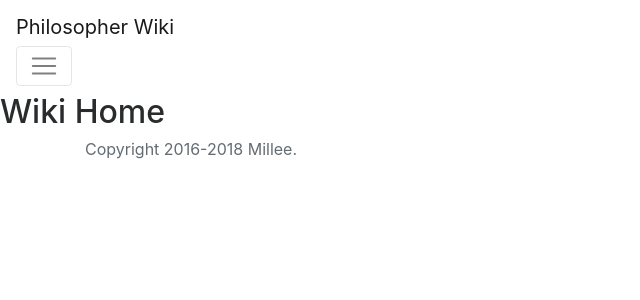
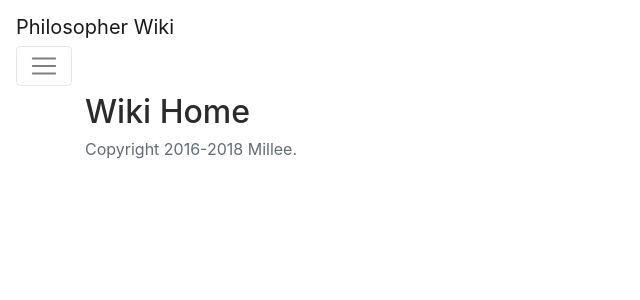
Before and after one commit to reallymillee/Philosopher, a Jekyll site: the page built from index.md, in a window 1280 px wide. Shown: the top 300 px of the page, without its empty margins (0-640 px from the left). Built offline with Jekyll 4.4.1, drawn with Linux system fonts in a browser that asks for light colours; nearby versions of some CDN libraries; our own code applies the rules of GitHub Pages for plain Markdown files.

Commit message:
Update default.html

```diff
--- a/_layouts/default.html
+++ b/_layouts/default.html
@@ -7,11 +7,6 @@
     <meta http-equiv="X-UA-Compatible" content="chrome=1">
     <title>Philosopher Wiki</title>
     <script src="{{ '/assets/js/wiki-features.js' | relative_url }}"></script>
-
-    {% if site.custom_head %}
-        {% include head.html %}
-    {% endif %}
-
     <meta name="viewport" content="width=device-width">
     <!--[if lt IE 9]>
     <script src="//html5shiv.googlecode.com/svn/trunk/html5.js"></script>
@@ -37,11 +32,11 @@
 
       <div id="toc"></div>
 
-      <div id="content">
+      <div id="content" class="container">
         {{ content }}
       </div>
       </section>
-      <footer class="footer">
+      <footer class="footer bg-light">
       <div class="container">
         <span class="text-muted">Copyright 2016-2018 Millee.</span>
       </div>
```
